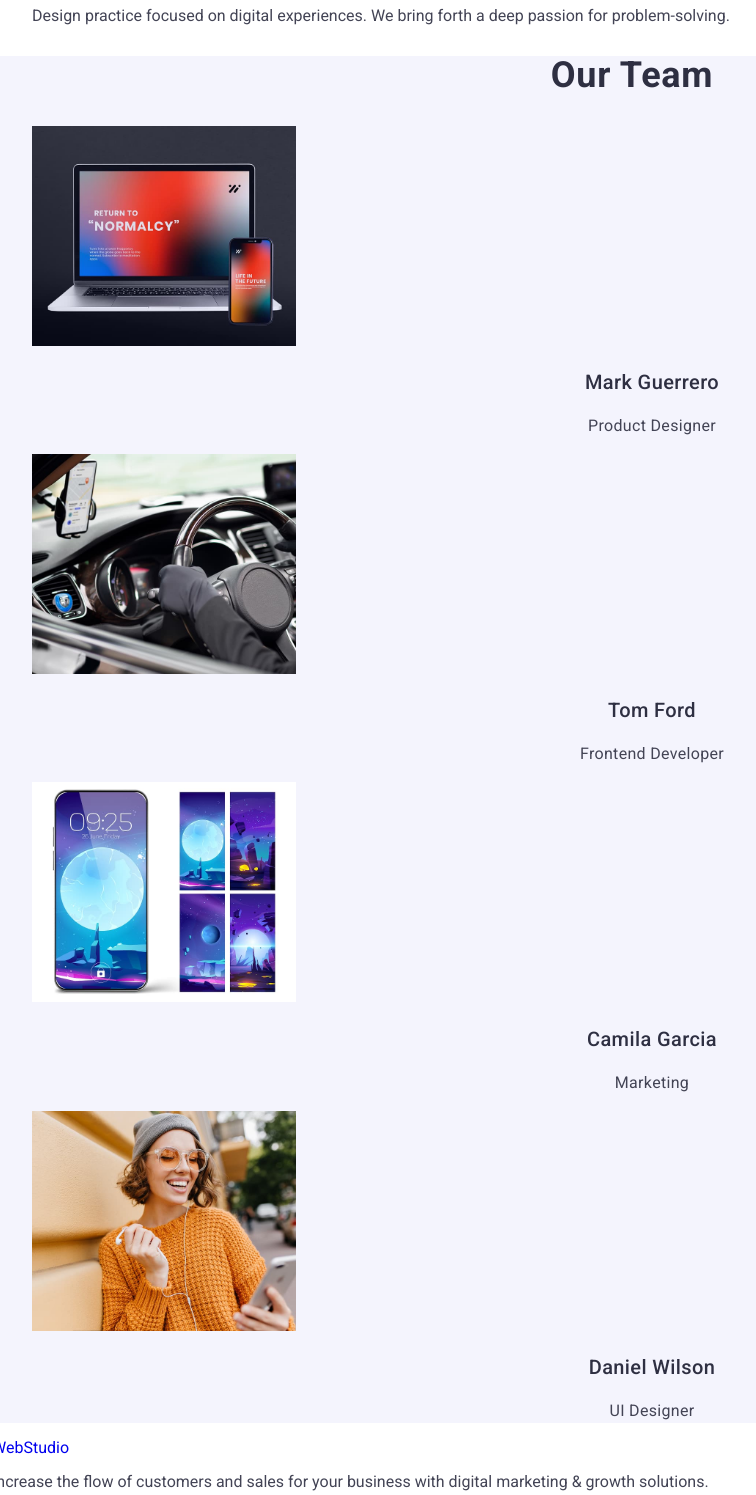
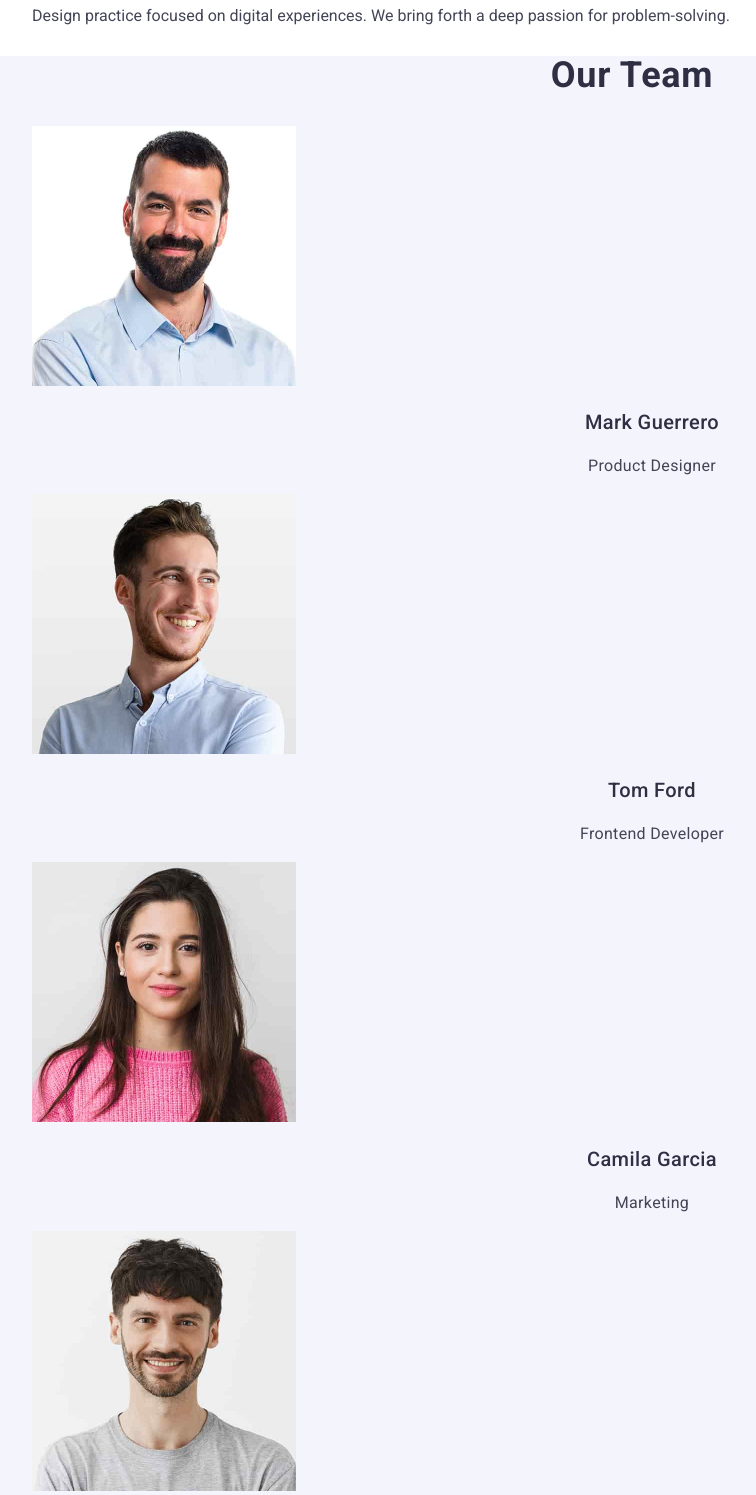
Before and after one commit to YuriiOsinnyi/goit-markup-hw-02, a plain HTML site: page index.html in a window 1280 px wide. Shown: the part 660-2155 px from the top of the page, without its empty margins (8-764 px from the left). Drawn offline with nearby package versions, Linux system fonts and the light colour scheme.

Commit message:
add img 1,2,3,4

```diff
--- a/index.html
+++ b/index.html
@@ -99,7 +99,7 @@
           <li class="team-item">
             <img
               class="teme-card"
-              src="./images/img-3.jpg"
+              src="./images/1.jpg"
               alt="Card-Content"
               width="264"
             />
@@ -109,7 +109,7 @@
           <li class="team-item">
             <img
               class="teme-card"
-              src="./images/img-2.jpg"
+              src="./images/2.jpg"
               alt="Card-Content"
               width="264"
             />
@@ -119,7 +119,7 @@
           <li class="team-item">
             <img
               class="teme-card"
-              src="./images/img-1.jpg"
+              src="./images/3.jpg"
               alt="Card-Content"
               width="264"
             />
@@ -129,7 +129,7 @@
           <li class="team-item">
             <img
               class="teme-card"
-              src="./images/img.jpg"
+              src="./images/4.jpg"
               alt="Card-Content"
               width="264"
             />
```
Also changed, not shown: images/1.jpg (added), images/2.jpg (added), images/3.jpg (added), images/4.jpg (added).
